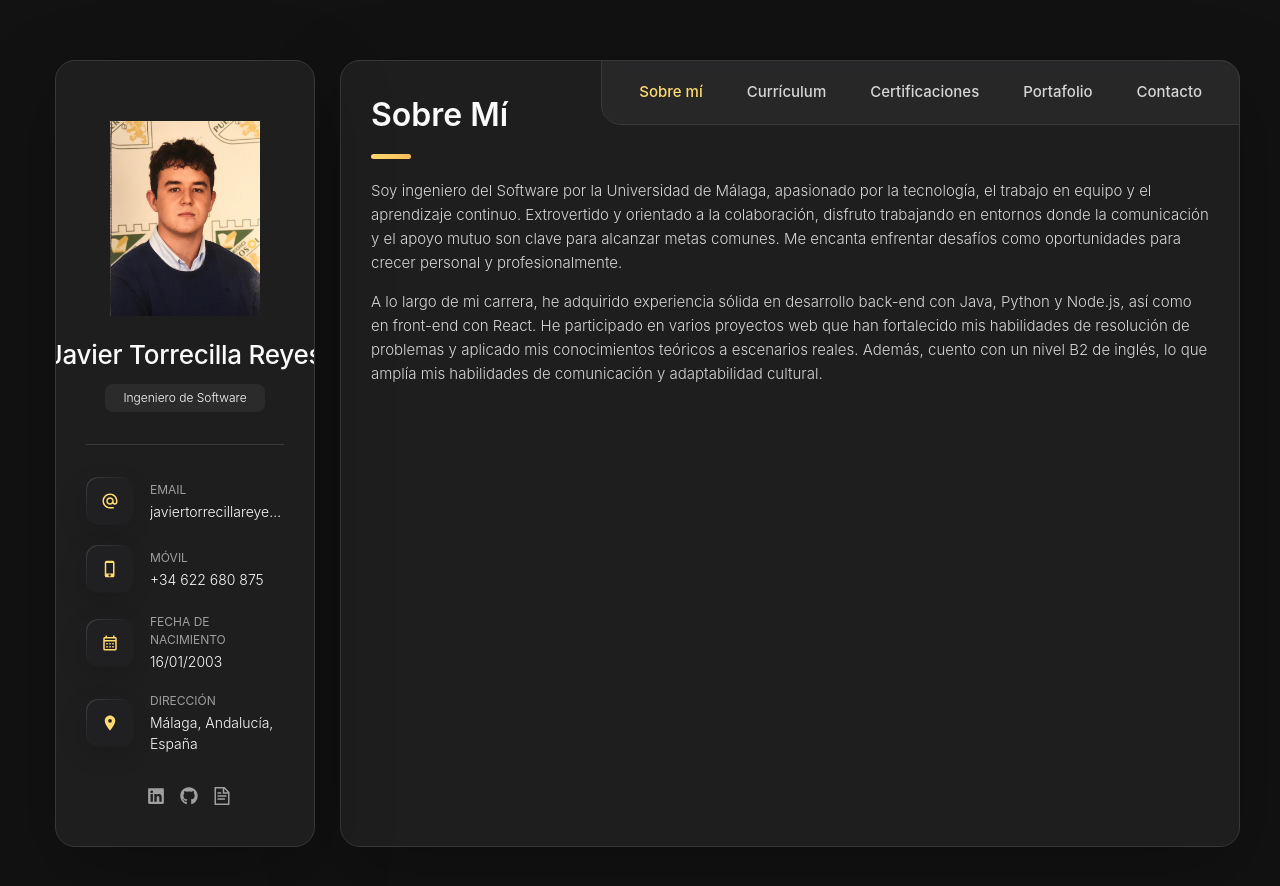
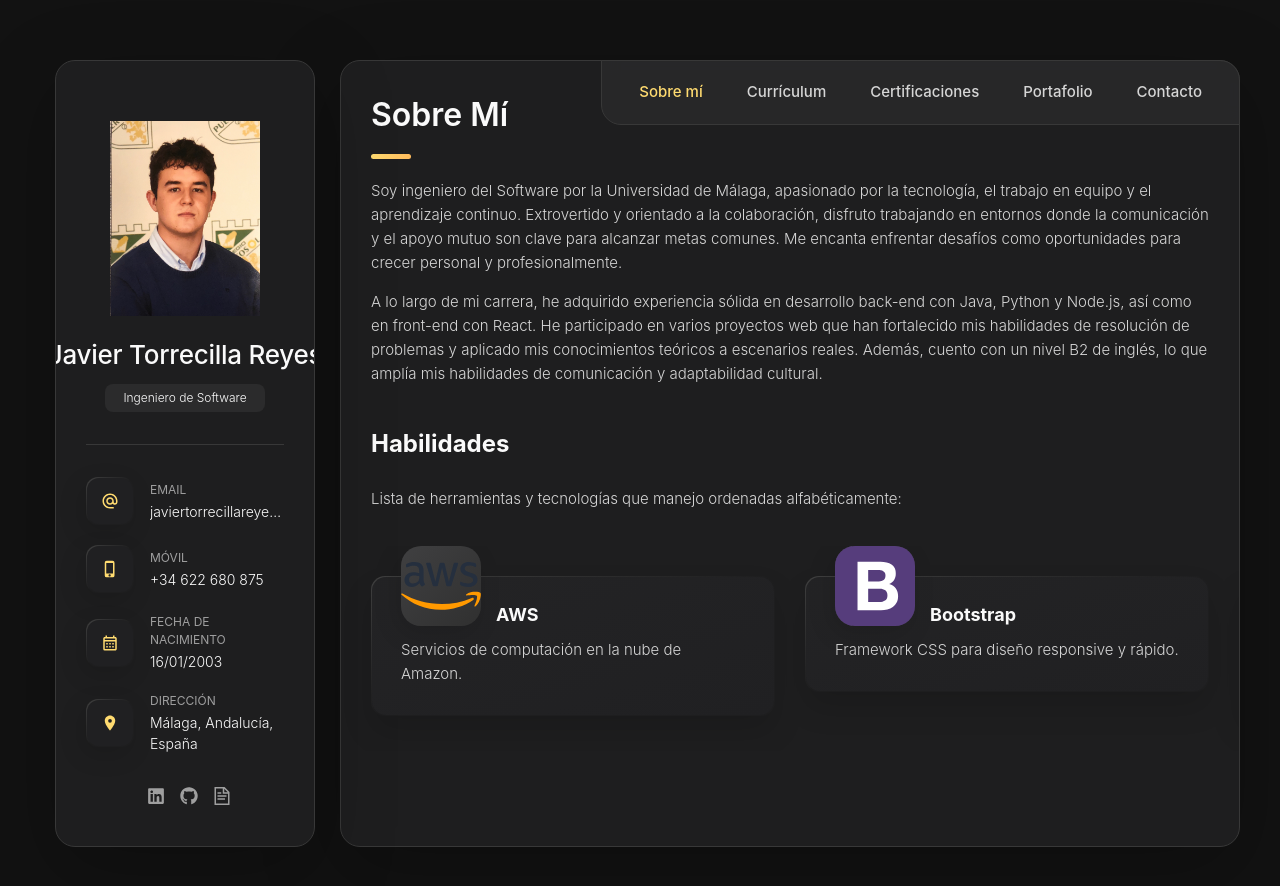
Before and after one commit to javiertorrecilla/personalPortfolio, a React (Vite) app: page / in a window 1280 px wide. Shown: the top 886 px of the page. Built offline with nearby package versions, Linux system fonts and the light colour scheme.

Commit message:
Habilidades

```diff
--- a/src/components/About.jsx
+++ b/src/components/About.jsx
@@ -1,3 +1,4 @@
+import Skills from "./Skills";
 
 export default function About() {
   return (
@@ -14,6 +15,7 @@ export default function About() {
           A lo largo de mi carrera, he adquirido experiencia sólida en desarrollo back-end con Java, Python y Node.js, así como en front-end con React. He participado en varios proyectos web que han fortalecido mis habilidades de resolución de problemas y aplicado mis conocimientos teóricos a escenarios reales. Además, cuento con un nivel B2 de inglés, lo que amplía mis habilidades de comunicación y adaptabilidad cultural.        </p>
       </section>
 
+      <Skills />
     </article>
   );
 }
--- /dev/null
+++ b/src/components/Skills.jsx
@@ -0,0 +1,37 @@
+import React from 'react';
+import { skillsData } from '../data/skillsData';
+
+export default function Skills() {
+  return (
+    <section className="testimonials">
+      <h3 className="h3 testimonials-title">Habilidades</h3>
+      <p className="testimonials-intro">
+        Lista de herramientas y tecnologías que manejo ordenadas alfabéticamente:
+      </p>
+      <ul className="testimonials-list has-scrollbar">
+        {skillsData.map((skill, index) => (
+          <li className="testimonials-item" key={index}>
+            <div className="content-card" data-testimonials-item>
+              <figure className="testimonials-avatar-box">
+                <img
+                  src={skill.icon}
+                  alt={skill.name}
+                  width="60"
+                  data-testimonials-avatar
+                />
+              </figure>
+
+              <h4 className="h4 testimonials-item-title" data-testimonials-title>
+                {skill.name}
+              </h4>
+
+              <div className="testimonials-text" data-testimonials-text>
+                <p>{skill.description}</p>
+              </div>
+            </div>
+          </li>
+        ))}
+      </ul>
+    </section>
+  );
+}
--- a/src/data/skillsData.js
+++ b/src/data/skillsData.js
@@ -21,25 +21,25 @@ import firebase from '../assets/svg/skills/firebase.svg';
 import wordpress from '../assets/svg/skills/wordpress.svg';
 
 export const skillsData = [
-  { name: 'HTML', icon: html },
-  { name: 'CSS', icon: css },
-  { name: 'JavaScript', icon: javascript },
-  { name: 'React', icon: react },
-  { name: 'Docker', icon: docker },
-  { name: 'Microsoft Office', icon: microsoftoffice },
-  { name: 'WolframAlpha', icon: wolframalpha },
-  { name: 'Bootstrap', icon: bootstrap },
-  { name: 'C', icon: c },
-  { name: 'C++', icon: cplusplus },
-  { name: 'C#', icon: csharp },
-  { name: 'Python', icon: python },
-  { name: 'Java', icon: java },
-  { name: 'Matlab', icon: matlab },
-  { name: 'Git', icon: git },
-  { name: 'Canva', icon: canva },
-  { name: 'MongoDB', icon: mongoDB },
-  { name: 'MySQL', icon: mysql },
-  { name: 'AWS', icon: aws },
-  { name: 'Firebase', icon: firebase },
-  { name: 'WordPress', icon: wordpress },
+  { name: 'AWS', icon: aws, description: 'Servicios de computación en la nube de Amazon.' },
+  { name: 'Bootstrap', icon: bootstrap, description: 'Framework CSS para diseño responsive y rápido.' },
+  { name: 'C', icon: c, description: 'Lenguaje de programación de propósito general y bajo nivel.' },
+  { name: 'C#', icon: csharp, description: 'Lenguaje de programación de Microsoft para desarrollo en .NET.' },
+  { name: 'C++', icon: cplusplus, description: 'Extensión de C orientada a objetos, muy usada en sistemas y videojuegos.' },
+  { name: 'Canva', icon: canva, description: 'Herramienta gráfica online para diseño de presentaciones y contenido visual.' },
+  { name: 'CSS', icon: css, description: 'Estilos para diseñar y maquetar interfaces web.' },
+  { name: 'Docker', icon: docker, description: 'Contenedores para desplegar aplicaciones de forma aislada.' },
+  { name: 'Firebase', icon: firebase, description: 'Plataforma de Google para desarrollo de aplicaciones web y móviles.' },
+  { name: 'Git', icon: git, description: 'Sistema de control de versiones para gestionar código fuente.' },
+  { name: 'HTML', icon: html, description: 'Lenguaje de marcado para estructurar páginas web.' },
+  { name: 'Java', icon: java, description: 'Lenguaje multiplataforma muy usado en aplicaciones empresariales y móviles.' },
+  { name: 'JavaScript', icon: javascript, description: 'Lenguaje de programación para la web interactiva.' },
+  { name: 'Matlab', icon: matlab, description: 'Entorno para computación numérica y simulación.' },
+  { name: 'Microsoft Office', icon: microsoftoffice, description: 'Suite de herramientas ofimáticas (Word, Excel, PowerPoint, etc.).' },
+  { name: 'MongoDB', icon: mongoDB, description: 'Base de datos NoSQL orientada a documentos.' },
+  { name: 'MySQL', icon: mysql, description: 'Sistema de gestión de bases de datos relacional.' },
+  { name: 'Python', icon: python, description: 'Lenguaje versátil usado en ciencia de datos, automatización, IA y más.' },
+  { name: 'React', icon: react, description: 'Librería para construir interfaces de usuario modernas.' },
+  { name: 'WolframAlpha', icon: wolframalpha, description: 'Herramienta computacional avanzada para matemáticas y ciencia.' },
+  { name: 'WordPress', icon: wordpress, description: 'CMS popular para crear y administrar sitios web.' },
 ];
```
